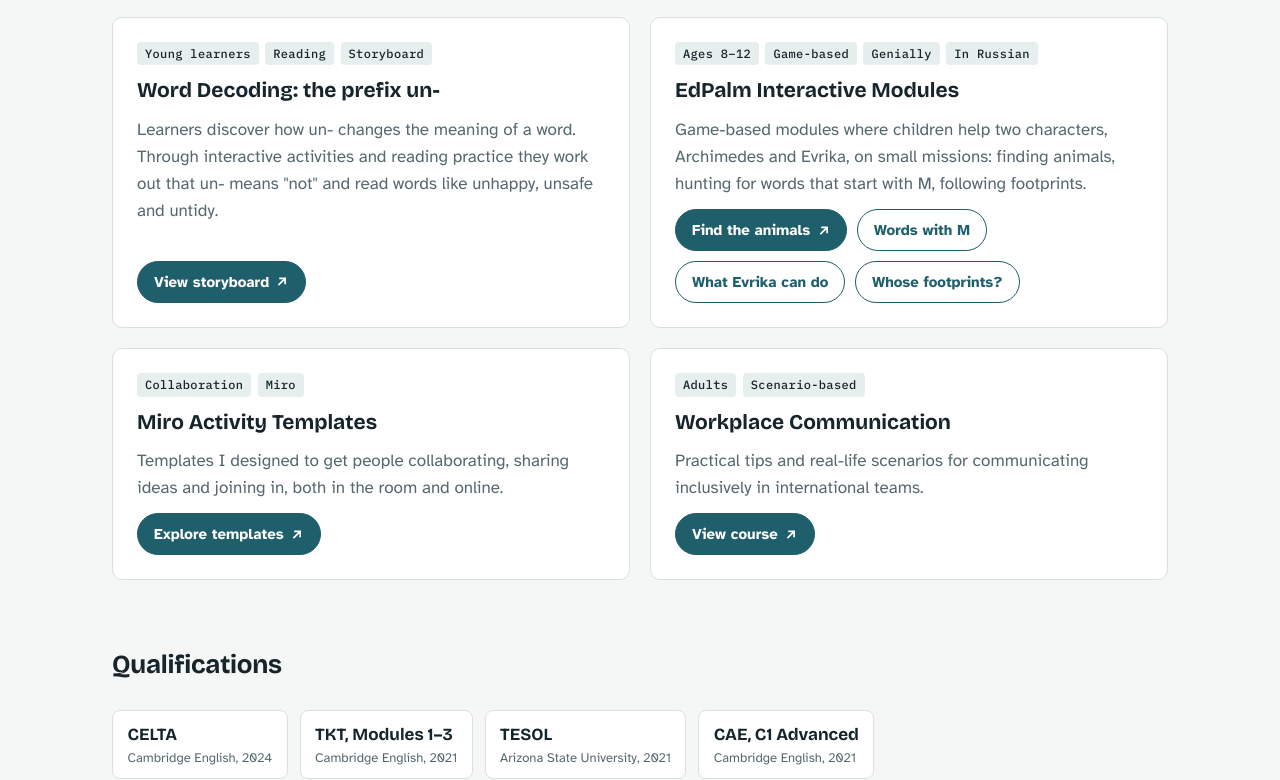
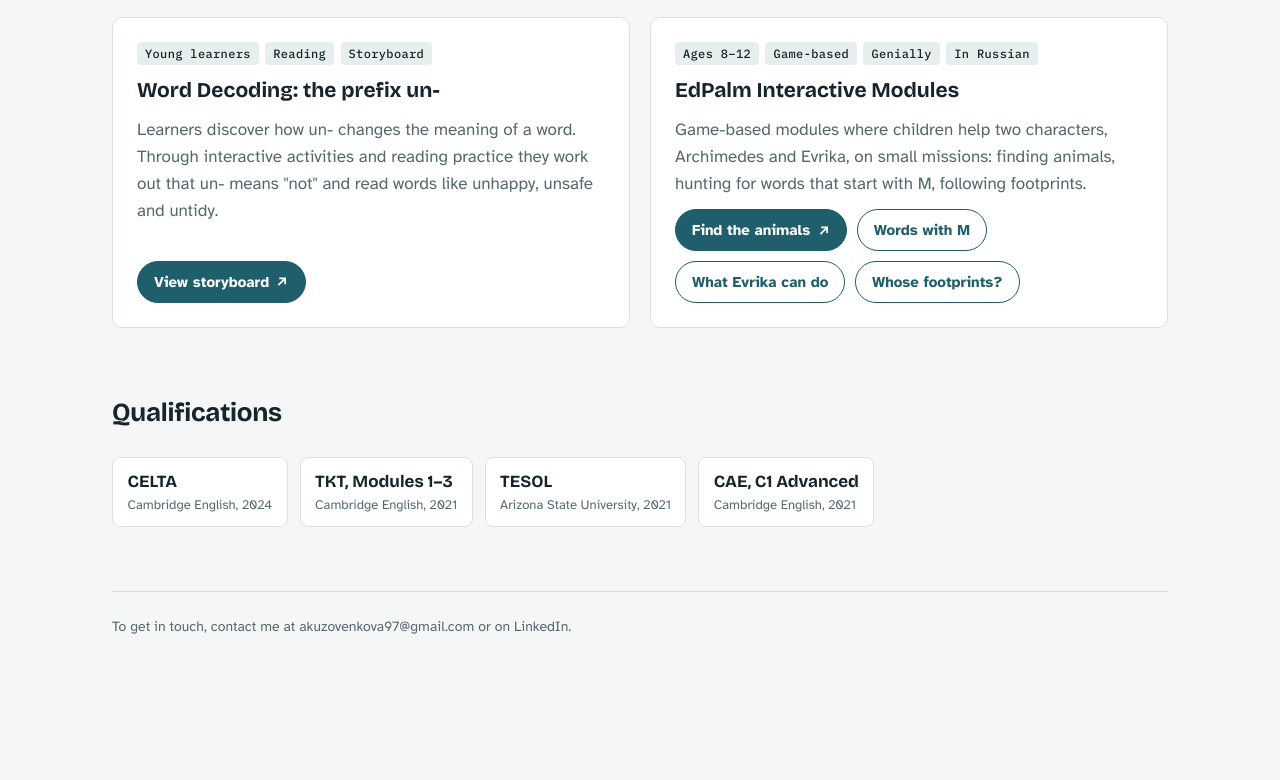
Before and after one commit to akuzovenkova97-max/teaching-portfolio, a plain HTML site: page index.html in a window 1280 px wide. Shown: the part 2580-3360 px from the top of the page. After the commit the page ends 3282 px from the top, so only its background shows below. Drawn offline with nearby package versions, Linux system fonts and the light colour scheme.

Commit message:
Remove Miro Activity Templates and Workplace Communication projects

```diff
--- a/index.html
+++ b/index.html
@@ -221,7 +221,7 @@ footer { color: var(--muted); font-size: 0.875rem; border-top: 1px solid var(--l
 <article class="card">
 <h3>Learning through real tasks</h3>
 <p>Learners solve problems they'll meet outside the lesson: a meeting, a job interview, a conversation with an international colleague.</p>
-        <p class="example"><b>In practice</b>Task-based and scenario-based lessons, English for IT professionals, and the Workplace Communication course.</p>
+<p class="example"><b>In practice</b>Task-based and scenario-based lessons, and English for IT professionals.</p>
 </article>
 <article class="card">
 <h3>Learning through stories</h3>
@@ -291,20 +291,6 @@ footer { color: var(--muted); font-size: 0.875rem; border-top: 1px solid var(--l
 </div>
 </article>
 
-      <article class="card">
-        <ul class="tags"><li>Collaboration</li><li>Miro</li></ul>
-        <h3>Miro Activity Templates</h3>
-        <p>Templates I designed to get people collaborating, sharing ideas and joining in, both in the room and online.</p>
-        <div class="links"><a class="btn" href="https://miro.com/app/board/uXjVNIHzw9c=/?share_link_id=692284679428" target="_blank" rel="noopener">Explore templates <svg viewBox="0 0 16 16" aria-hidden="true"><path fill="currentColor" d="M5 3h8v8h-2V6.4l-6.3 6.3-1.4-1.4L9.6 5H5z"/></svg></a></div>
-      </article>
-
-      <article class="card">
-        <ul class="tags"><li>Adults</li><li>Scenario-based</li></ul>
-        <h3>Workplace Communication</h3>
-        <p>Practical tips and real-life scenarios for communicating inclusively in international teams.</p>
-        <div class="links"><a class="btn" href="https://akuzovenkova97-max.github.io/Workplace-Communication-course/" target="_blank" rel="noopener">View course <svg viewBox="0 0 16 16" aria-hidden="true"><path fill="currentColor" d="M5 3h8v8h-2V6.4l-6.3 6.3-1.4-1.4L9.6 5H5z"/></svg></a></div>
-      </article>
-
 </div>
 </section>
 
```
Lines whose indentation alone changed are shown as unchanged.
